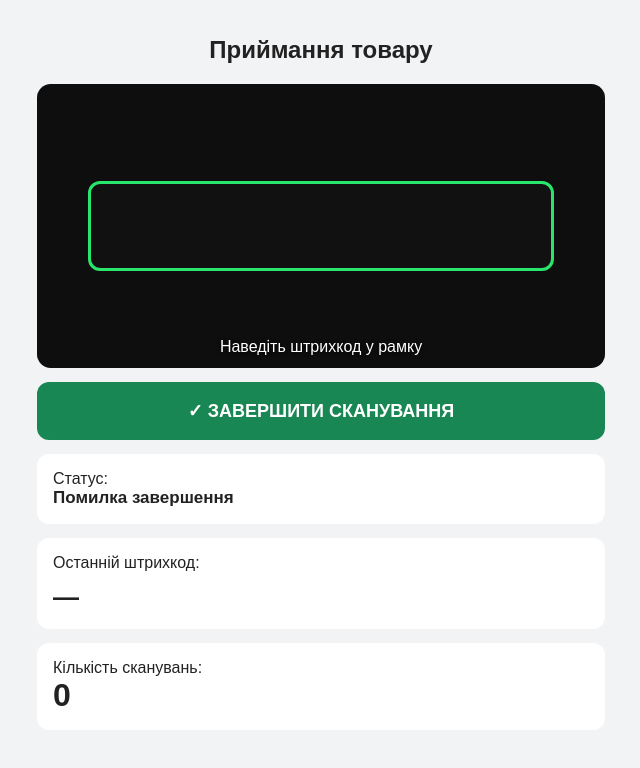
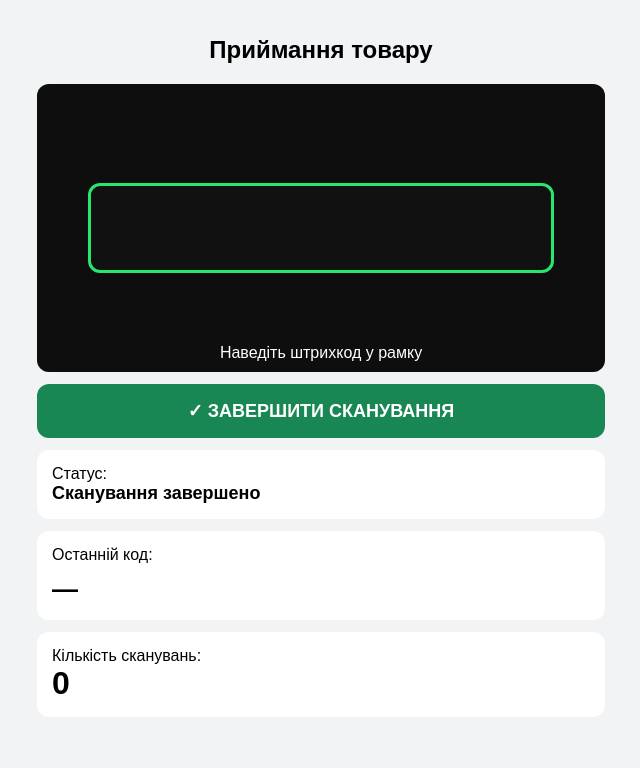
Before and after one commit to Serhii-Vovk/skaner, a plain HTML site: page index.html in a window 1280 px wide. Both pictures are taken after a click on the button "✓ ЗАВЕРШИТИ СКАНУВАННЯ". Shown: the whole page, without its empty margins (319-959 px from the left). Drawn offline with Linux system fonts and the light colour scheme; no server answers.

Commit message:
Update index.html

```diff
--- a/index.html
+++ b/index.html
@@ -6,103 +6,95 @@
 <title>Сканер товару</title>
 
 <style>
-* {
-    box-sizing: border-box;
+*{box-sizing:border-box}
+
+body{
+    font-family:Arial,sans-serif;
+    margin:0 auto;
+    padding:16px;
+    max-width:600px;
+    background:#f1f3f5;
 }
 
-body {
-    font-family: Arial, sans-serif;
-    margin: 0 auto;
-    padding: 16px;
-    max-width: 600px;
-    background: #f1f3f5;
-    color: #222;
+h2{
+    text-align:center;
 }
 
-h2 {
-    text-align: center;
+.camera{
+    position:relative;
+    overflow:hidden;
+    border-radius:12px;
+    background:#111;
 }
 
-.camera {
-    position: relative;
-    width: 100%;
-    overflow: hidden;
-    border-radius: 14px;
-    background: #111;
+video{
+    width:100%;
+    min-height:260px;
+    object-fit:cover;
 }
 
-video {
-    display: block;
-    width: 100%;
-    min-height: 260px;
-    object-fit: cover;
+.scan-frame{
+    position:absolute;
+    width:82%;
+    height:90px;
+    top:50%;
+    left:9%;
+    transform:translateY(-50%);
+    border:3px solid #27e66b;
+    border-radius:12px;
+    box-shadow:0 0 0 999px rgba(0,0,0,.2);
+    pointer-events:none;
 }
 
-.scan-frame {
-    position: absolute;
-    width: 82%;
-    height: 90px;
-    top: 50%;
-    left: 9%;
-    transform: translateY(-50%);
-    border: 3px solid #27e66b;
-    border-radius: 12px;
-    box-shadow: 0 0 0 999px rgba(0,0,0,.2);
-    pointer-events: none;
+.scan-hint{
+    position:absolute;
+    bottom:10px;
+    width:100%;
+    text-align:center;
+    color:#fff;
 }
 
-.scan-hint {
-    position: absolute;
-    bottom: 12px;
-    left: 0;
-    width: 100%;
-    text-align: center;
-    color: white;
-    text-shadow: 0 1px 4px black;
+.panel{
+    background:#fff;
+    padding:15px;
+    margin-top:12px;
+    border-radius:12px;
 }
 
-.panel {
-    background: white;
-    padding: 16px;
-    margin-top: 14px;
-    border-radius: 12px;
+.status{
+    font-weight:bold;
+    font-size:18px;
 }
 
-.status {
-    font-size: 17px;
-    font-weight: bold;
+.barcode{
+    display:block;
+    margin-top:10px;
+    font-size:26px;
+    font-weight:bold;
+    word-break:break-all;
 }
 
-.barcode {
-    display: block;
-    margin-top: 10px;
-    font-size: 26px;
-    font-weight: bold;
-    overflow-wrap: anywhere;
+.number{
+    font-size:32px;
+    font-weight:bold;
 }
 
-.number {
-    font-size: 32px;
-    font-weight: bold;
+.success{
+    background:#d9f7df;
+    border:2px solid #229c46;
 }
 
-.success {
-    background: #d9f7df;
-    border: 2px solid #229c46;
-}
-
-button {
-    display: block;
-    width: 100%;
-    padding: 18px;
-    margin-top: 14px;
-    font-size: 18px;
-    font-weight: bold;
-    border: 0;
-    border-radius: 12px;
-    color: white;
-    background: #198754;
-    cursor: pointer;
+button{
+    width:100%;
+    padding:16px;
+    margin-top:12px;
+    border:0;
+    border-radius:12px;
+    background:#198754;
+    color:white;
+    font-weight:bold;
+    font-size:18px;
+    cursor:pointer;
 }
 </style>
 </head>
@@ -117,24 +109,24 @@ button {
 </div>
 
 <button id="finishBtn">
-    ✓ ЗАВЕРШИТИ СКАНУВАННЯ
+✓ ЗАВЕРШИТИ СКАНУВАННЯ
 </button>
 
 <div class="panel">
     Статус:
-    <div class="status" id="status">
-        Підготовка камери...
+    <div id="status" class="status">
+        Підготовка...
     </div>
 </div>
 
 <div class="panel" id="resultPanel">
-    Останній штрихкод:
-    <span class="barcode" id="result">—</span>
+    Останній код:
+    <span id="result" class="barcode">—</span>
 </div>
 
 <div class="panel">
     Кількість сканувань:
-    <div class="number" id="count">0</div>
+    <div id="count" class="number">0</div>
 </div>
 
 <script type="module">
@@ -146,10 +138,8 @@ const countLabel = document.getElementById("count");
 const finishBtn = document.getElementById("finishBtn");
 const resultPanel = document.getElementById("resultPanel");
 
-const params = new URLSearchParams(window.location.search);
-
-const GAS_URL = "https://script.google.com/macros/s/AKfycbx3q_Wcrd9blL96n68it0xVu1lUs3QxxznCHQz8Dc0NzKB5AE-w2TRX91iomqLtH8m-/exec";
-const SESSION_ID = params.get("session");
+const GAS_URL =
+"https://script.google.com/macros/s/AKfycbx3q_Wcrd9blL96n68it0xVu1lUs3QxxznCHQz8Dc0NzKB5AE-w2TRX91iomqLtH8m-/exec";
 
 let reader;
 let controls;
@@ -161,13 +151,13 @@ let finished = false;
 let lastBarcode = "";
 let lastScanTime = 0;
 
-function successSignal() {
-
-    if (navigator.vibrate) {
-        navigator.vibrate(150);
-    }
+function beep() {
 
     try {
+
+        if (navigator.vibrate) {
+            navigator.vibrate(150);
+        }
 
         const AudioContextClass =
             window.AudioContext ||
@@ -181,42 +171,45 @@ function successSignal() {
         osc.connect(gain);
         gain.connect(audio.destination);
 
-        osc.frequency.value = 880;
-        gain.gain.value = 0.12;
+        osc.frequency.value = 900;
+        gain.gain.value = 0.15;
 
         osc.start();
         osc.stop(audio.currentTime + 0.15);
 
         osc.onended = () => audio.close();
 
-    } catch(e) {}
+    } catch(e){}
 }
 
-async function sendToGas(payload) {
+async function sendToGas(barcode){
 
-    await fetch(GAS_URL, {
-        method: "POST",
-        mode: "no-cors",
-        headers: {
-            "Content-Type":"text/plain;charset=UTF-8"
+    const body = {
+        action:"barcode",
+        barcode:barcode
+    };
+
+    const response = await fetch(GAS_URL,{
+        method:"POST",
+        headers:{
+            "Content-Type":"application/json"
         },
-        body: JSON.stringify({
-            sessionId: SESSION_ID,
-            ...payload
-        })
+        body:JSON.stringify(body)
     });
+
+    return response;
 }
 
-async function handleScan(code) {
+async function handleScan(code){
 
-    if (sending || finished) return;
+    if(finished || sending) return;
 
     const now = Date.now();
 
-    if (
+    if(
         code === lastBarcode &&
         now - lastScanTime < 1500
-    ) {
+    ){
         return;
     }
 
@@ -225,115 +218,87 @@ async function handleScan(code) {
 
     sending = true;
 
-    successSignal();
-
     result.textContent = code;
-
-    count++;
-    countLabel.textContent = count;
-
     resultPanel.classList.add("success");
 
-    status.textContent =
-        "Передача штрихкоду...";
+    status.textContent = "Надсилання...";
 
-    try {
+    try{
 
-        await sendToGas({
-            action: "barcode",
-            barcode: code
-        });
+        await sendToGas(code);
+
+        count++;
+        countLabel.textContent = count;
+
+        beep();
 
         status.textContent =
-            "✓ Готовий до наступного сканування";
+            "✓ Збережено";
 
-    } catch(error) {
+    }catch(error){
 
         status.textContent =
-            "Помилка передачі";
-
-        count--;
-        countLabel.textContent = count;
+            "ПОМИЛКА: " + error.message;
     }
 
     sending = false;
 }
 
-async function startScanner() {
+async function startScanner(){
 
     status.textContent =
-        "Запит доступу до камери...";
+        "Завантаження сканера...";
 
-    const ZXingBrowser =
-        await import(
+    const ZXingBrowser = await import(
         "https://cdn.jsdelivr.net/npm/@zxing/browser@0.1.5/+esm"
-        );
+    );
 
     reader =
         new ZXingBrowser.BrowserMultiFormatReader();
 
-    status.textContent =
-        "Запуск камери...";
-
     controls =
         await reader.decodeFromConstraints(
         {
-            video: {
-                facingMode: "environment"
+            video:{
+                facingMode:"environment"
             }
         },
         video,
-        (scanResult) => {
+        (scanResult)=>{
 
-            if (scanResult) {
+            if(scanResult){
+
                 handleScan(
                     scanResult.getText()
                 );
             }
-        });
+        }
+    );
 
     status.textContent =
-        "Наведіть штрихкод у рамку";
+        "Наведіть штрихкод";
 }
 
-async function finishScanning() {
-
-    if (finished) return;
+async function finishScanning(){
 
     finished = true;
 
-    finishBtn.disabled = true;
+    try{
 
-    status.textContent =
-        "Завершення...";
-
-    try {
-
-        await sendToGas({
-            action: "finish"
-        });
-
-        if (controls) {
+        if(controls){
             controls.stop();
         }
 
-        if (video.srcObject) {
+        if(video.srcObject){
             video.srcObject
                 .getTracks()
-                .forEach(track => track.stop());
+                .forEach(t=>t.stop());
         }
 
         status.textContent =
-            "✓ Сканування завершено";
+            "Сканування завершено";
 
-    } catch(error) {
-
-        finished = false;
-        finishBtn.disabled = false;
-
-        status.textContent =
-            "Помилка завершення";
-    }
+    }catch(e){}
 }
 
 finishBtn.addEventListener(
@@ -341,23 +306,12 @@ finishBtn.addEventListener(
     finishScanning
 );
 
-window.addEventListener(
-    "beforeunload",
-    () => {
-        if (controls) {
-            controls.stop();
-        }
-    }
-);
-
-startScanner().catch(error => {
+startScanner().catch(error=>{
 
     status.textContent =
-        "Помилка запуску камери: " +
         error.message;
+});
+</script>
 
-});
-
-</script>
 </body>
 </html>
```
